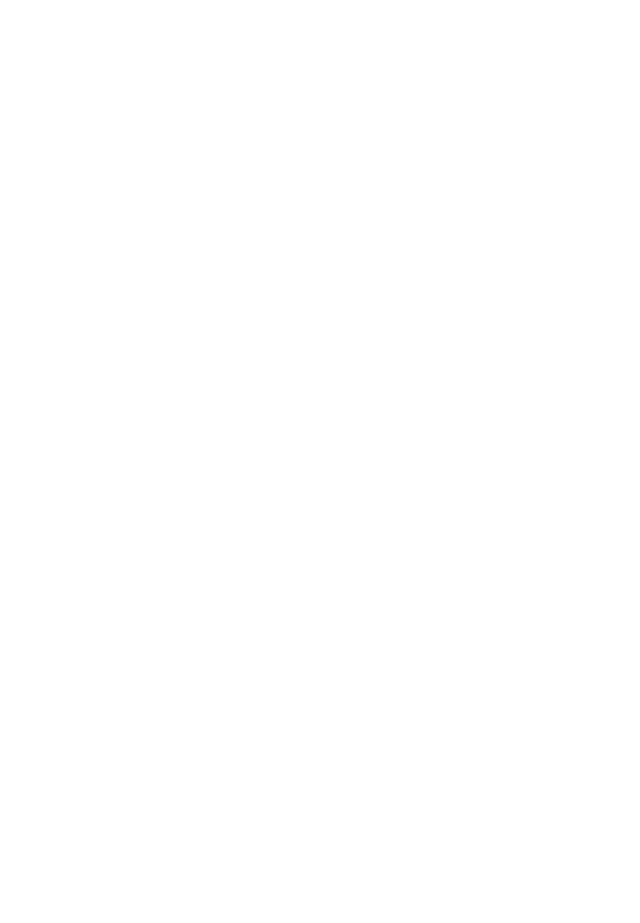
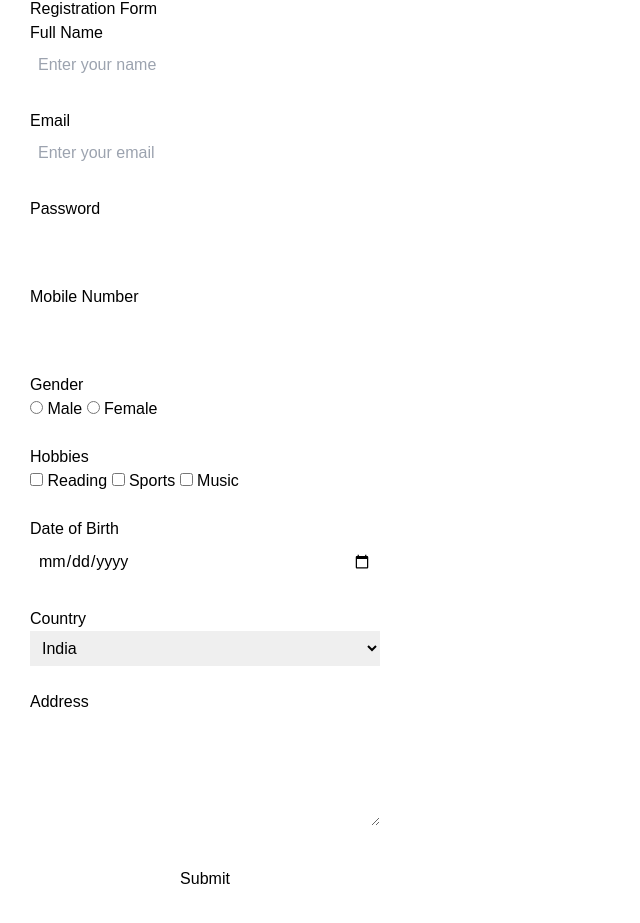
Before and after one commit to NeerajLodhi56/E-Commerce-Mean-stack, an Angular app in the folder webapp/: page / in a window 1280 px wide. Shown: the part 193-1116 px from the top of the page, without its empty margins (0-640 px from the left). Before the commit the page ends 800 px from the top, so only its background shows below. Built offline with nearby package versions, Linux system fonts and the light colour scheme.

Commit message:
scss added

```diff
--- a/webapp/angular.json
+++ b/webapp/angular.json
@@ -92,5 +92,8 @@
         }
       }
     }
+  },
+  "cli": {
+    "analytics": "bc888876-83e3-4cd3-a784-620f83c55045"
   }
 }
--- a/webapp/src/app/app.html
+++ b/webapp/src/app/app.html
@@ -6,4 +6,9 @@
     suscipit vitae, labore ipsam commodi error at iure illo earum ex adipisci sit sequi id officiis nemo sed. Deserunt.
 </p>
 
+<div text-align="center">
+<app-user></app-user>
+
+</div>
+
 <router-outlet />
--- a/webapp/src/app/app.ts
+++ b/webapp/src/app/app.ts
@@ -1,9 +1,11 @@
 import { Component, signal } from '@angular/core';
 import { RouterOutlet } from '@angular/router';
 import {MatButtonModule} from '@angular/material/button';
+import { User } from './user/user';
+
 @Component({
   selector: 'app-root',
-  imports: [RouterOutlet,MatButtonModule],
+  imports: [RouterOutlet,MatButtonModule,User],
   templateUrl: './app.html',
   styleUrl: './app.scss'
 })
--- a/webapp/src/app/user/user.scss
+++ b/webapp/src/app/user/user.scss
@@ -0,0 +1,25 @@
+body{
+    font-family: Arial;
+    margin: 30px;
+}
+
+form{
+    width: 350px;
+}
+
+input,
+select,
+textarea{
+    width: 100%;
+    padding: 8px;
+}
+
+input[type="radio"],
+input[type="checkbox"]{
+    width: auto;
+}
+
+button{
+    padding: 10px;
+    width: 100%;
+}
```
